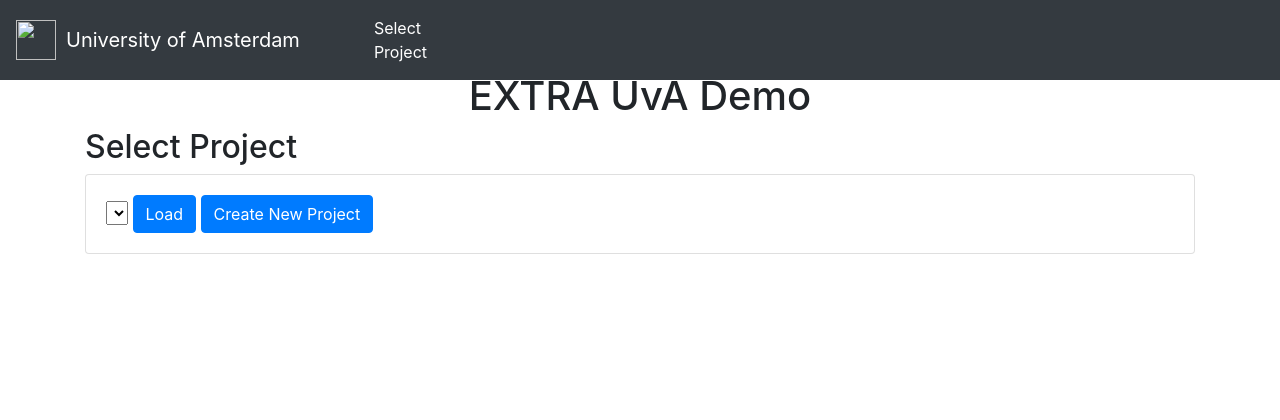
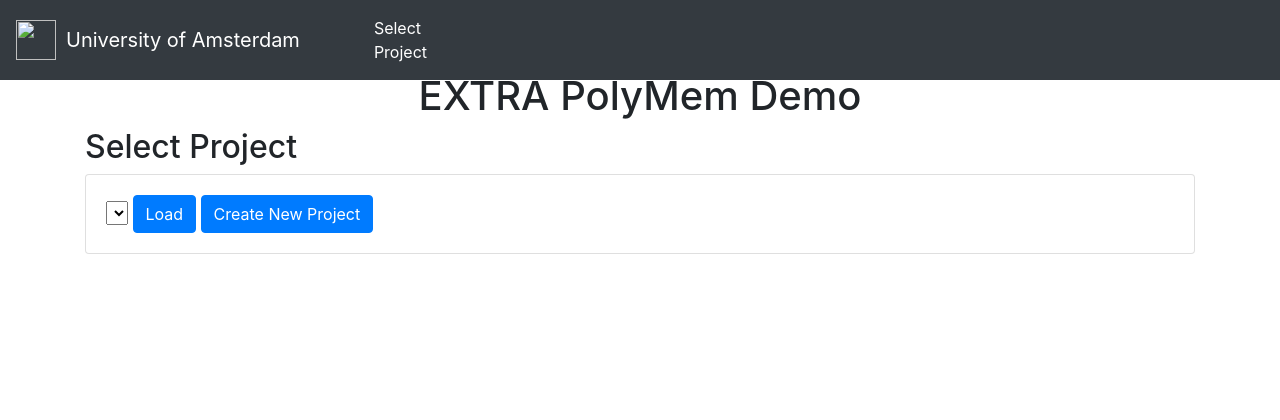
Before and after one commit to giuliostramondo/extra_demo, a Flask app: page / in a window 1280 px wide. Shown: the top 420 px of the page. Run offline with Flask 2, Linux system fonts and the light colour scheme; lists and menus that the app fills with data are empty; some libraries are stand-ins or nearby versions.

Commit message:
Changed Demo title

```diff
--- a/web_interface/templates/index.html
+++ b/web_interface/templates/index.html
@@ -65,7 +65,7 @@
     <br>
     <br>
     <br>
-    <h1 align="center">EXTRA UvA Demo</h1>
+    <h1 align="center">EXTRA PolyMem Demo</h1>
     <div class="container">
       <h2>Select Project</h2>
       <div class="card">
```
